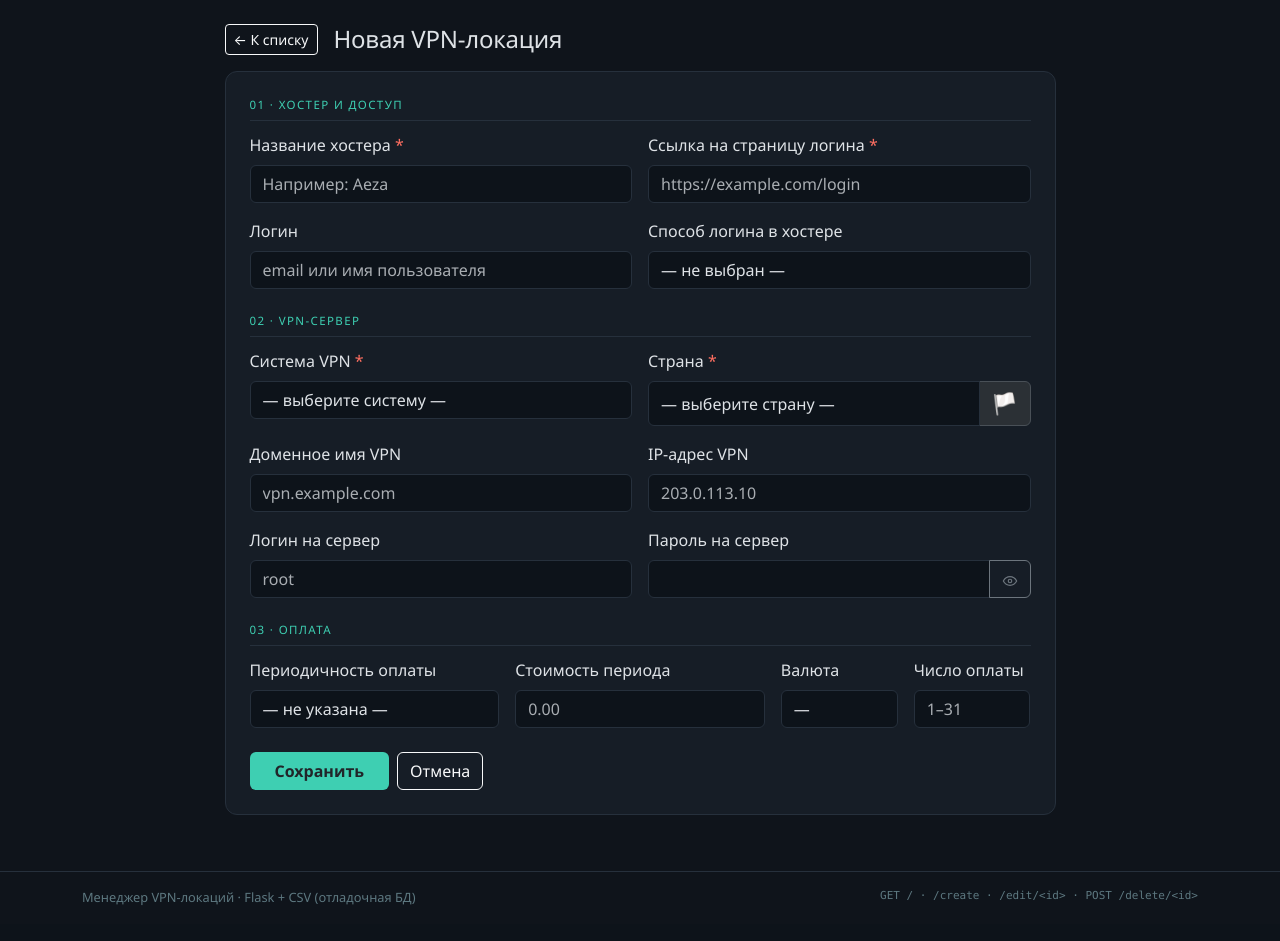
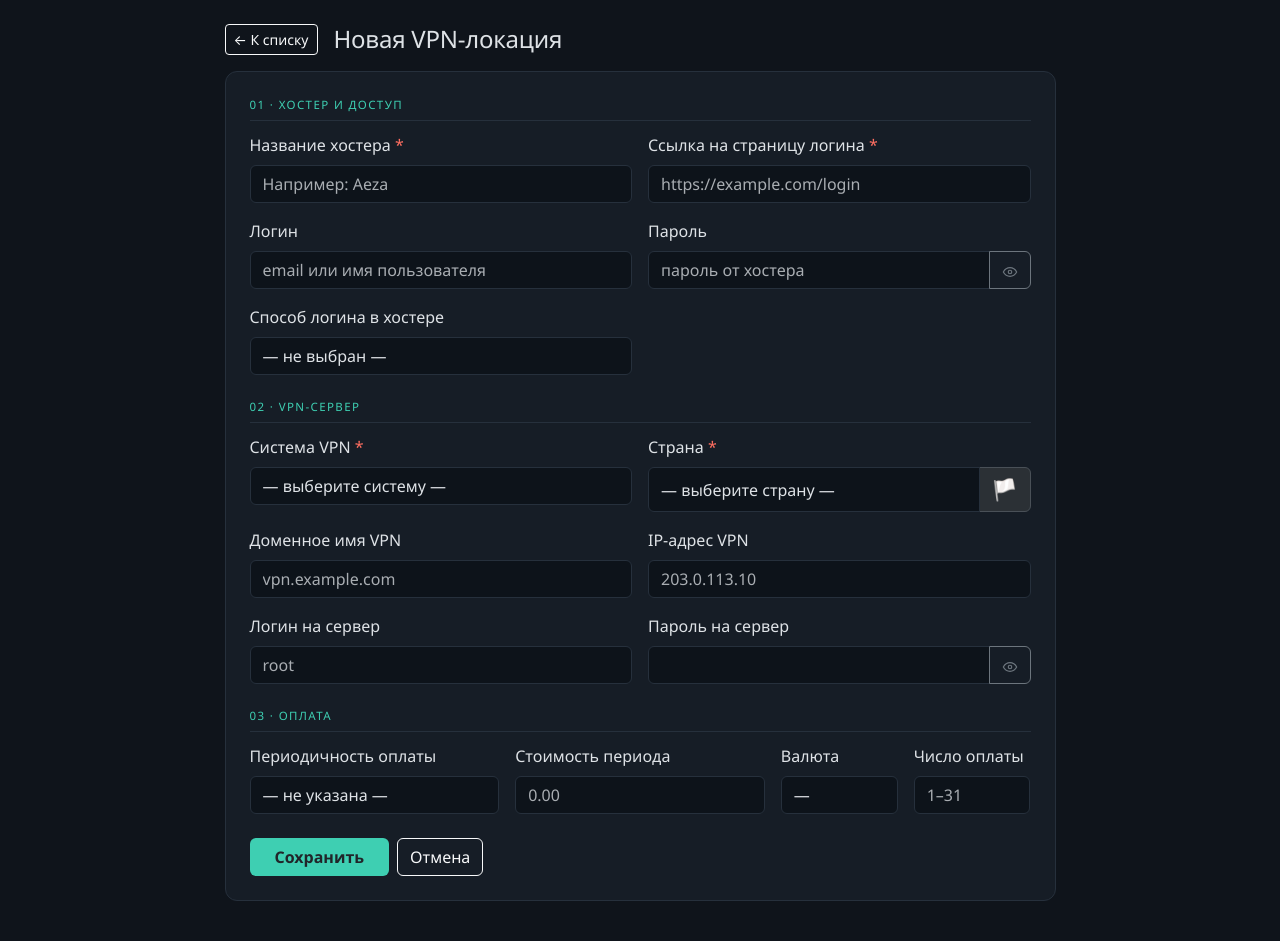
Before and after one commit to AmoFess/vpn_memorizer, a Flask app: page /create in a window 1280 px wide. Shown: the part 57-998 px from the top of the page. Before the commit the page ends 962 px from the top, so only its background shows below. Run offline with Flask 3, Linux system fonts and the light colour scheme.

Commit message:
Add login password field and dropdown options
- Update LOGIN_METHODS constant in app.py to include "Логин пароль"
- Add "Другое" option to VPN_SYSTEMS constant in app.py
- Modify CSV_HEADERS in csv_store.py to include login_password field
- Update parse_form function in app.py to handle login_password parameter
- Add password input field to form.html template with show/hide toggle
- Update LocationForm.tsx component to include login_password field
- Add login_password property to VpnLocation interface in types.ts
- Update validation logic to handle new field requirements

```diff
--- a/flask-app/app.py
+++ b/flask-app/app.py
@@ -43,7 +43,7 @@ store = CsvStore(CSV_PATH)
 # --------------------------------------------------------------------- #
 # Справочники (хардкод для отладочной версии)
 # --------------------------------------------------------------------- #
-LOGIN_METHODS = ["Google", "ВКонтакте", "Телеграм"]
+LOGIN_METHODS = ["Google", "ВКонтакте", "Телеграм", "Логин пароль"]
 
 VPN_SYSTEMS = [
     "Remnawave panel",
@@ -52,6 +52,7 @@ VPN_SYSTEMS = [
     "3x-ui pro",
     "Amnezia",
     "Wireguard",
+    "Другое",
 ]
 
 PAYMENT_PERIODS = ["ежемесячно", "ежеквартально", "раз в полгода", "ежегодно"]
@@ -133,6 +134,7 @@ def parse_form(form) -> dict:
         "login_url": s("login_url"),
         "login": s("login"),
         "login_method": s("login_method"),
+        "login_password": s("login_password"),
         "vpn_system": s("vpn_system"),
         "country_name": s("country_name"),
         "country_flag": "",  # вычисляется по стране при сохранении
@@ -247,7 +249,7 @@ def create():
         return redirect(url_for("index"))
 
     empty = {h: "" for h in
-             ["host_name", "login_url", "login", "login_method", "vpn_system",
+             ["host_name", "login_url", "login", "login_method", "login_password", "vpn_system",
               "country_name", "country_flag", "domain", "ip", "server_login",
               "server_password", "payment_period", "payment_cost",
               "payment_currency", "payment_day"]}
--- a/flask-app/csv_store.py
+++ b/flask-app/csv_store.py
@@ -23,6 +23,7 @@ CSV_HEADERS = [
     "login_url",
     "login",
     "login_method",
+    "login_password",
     "vpn_system",
     "country_name",
     "country_flag",
--- a/flask-app/templates/form.html
+++ b/flask-app/templates/form.html
@@ -32,6 +32,23 @@
           <label class="form-label">Логин</label>
           <input type="text" name="login" class="form-control"
                  value="{{ data.login }}" placeholder="email или имя пользователя">
+        </div>
+
+        <div class="col-md-6">
+          <label class="form-label">Пароль</label>
+          <div class="input-group">
+            <input type="password" name="login_password" id="login-password"
+                   class="form-control" value="{{ data.get('login_password', '') }}" autocomplete="new-password"
+                   placeholder="пароль от хостера">
+            <button type="button" class="btn btn-outline-secondary" id="toggle-login-password"
+                    title="Показать / скрыть пароль">
+              <svg width="16" height="16" viewBox="0 0 24 24" fill="none" stroke="currentColor"
+                   stroke-width="1.8" stroke-linecap="round" stroke-linejoin="round">
+                <path d="M2 12s3.5-6.5 10-6.5S22 12 22 12s-3.5 6.5-10 6.5S2 12 2 12Z"/>
+                <circle cx="12" cy="12" r="2.6"/>
+              </svg>
+            </button>
+          </div>
         </div>
 
         <div class="col-md-6">
@@ -177,7 +194,7 @@
     });
   }
 
-  /* Показать / скрыть пароль */
+  /* Показать / скрыть пароль сервера */
   var toggleBtn = document.getElementById('toggle-password');
   var passwordInput = document.getElementById('server-password');
   if (toggleBtn && passwordInput) {
@@ -185,5 +202,14 @@
       passwordInput.type = passwordInput.type === 'password' ? 'text' : 'password';
     });
   }
+
+  /* Показать / скрыть пароль логина */
+  var toggleLoginBtn = document.getElementById('toggle-login-password');
+  var loginPasswordInput = document.getElementById('login-password');
+  if (toggleLoginBtn && loginPasswordInput) {
+    toggleLoginBtn.addEventListener('click', function () {
+      loginPasswordInput.type = loginPasswordInput.type === 'password' ? 'text' : 'password';
+    });
+  }
 </script>
 {% endblock %}
--- a/src/types.ts
+++ b/src/types.ts
@@ -5,6 +5,7 @@ export interface VpnLocation {
   login_url: string;
   login: string;
   login_method: string;
+  login_password: string;
   vpn_system: string;
   country_name: string;
   country_flag: string;
```
Also changed, not shown: src/components/LocationForm.tsx (+24 -0 lines), 1 other file.
